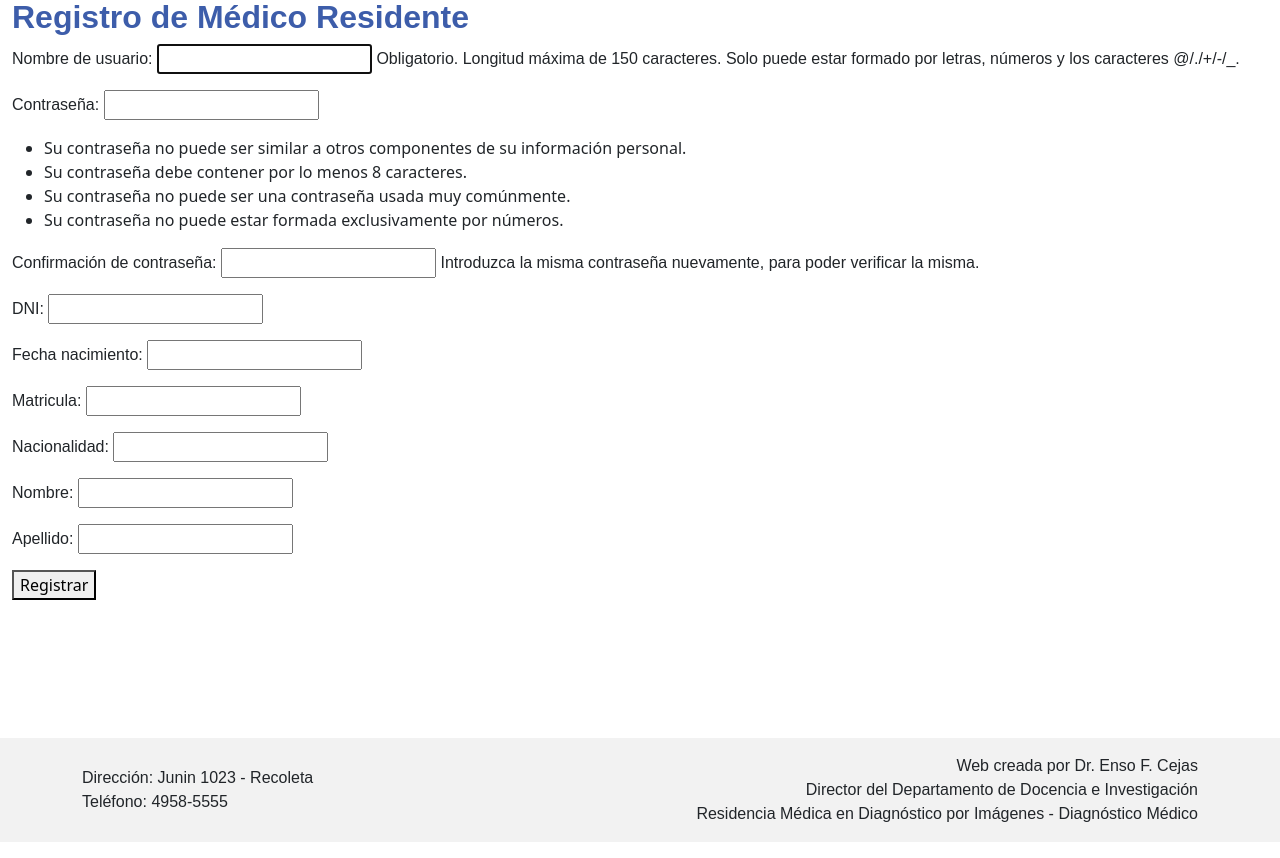
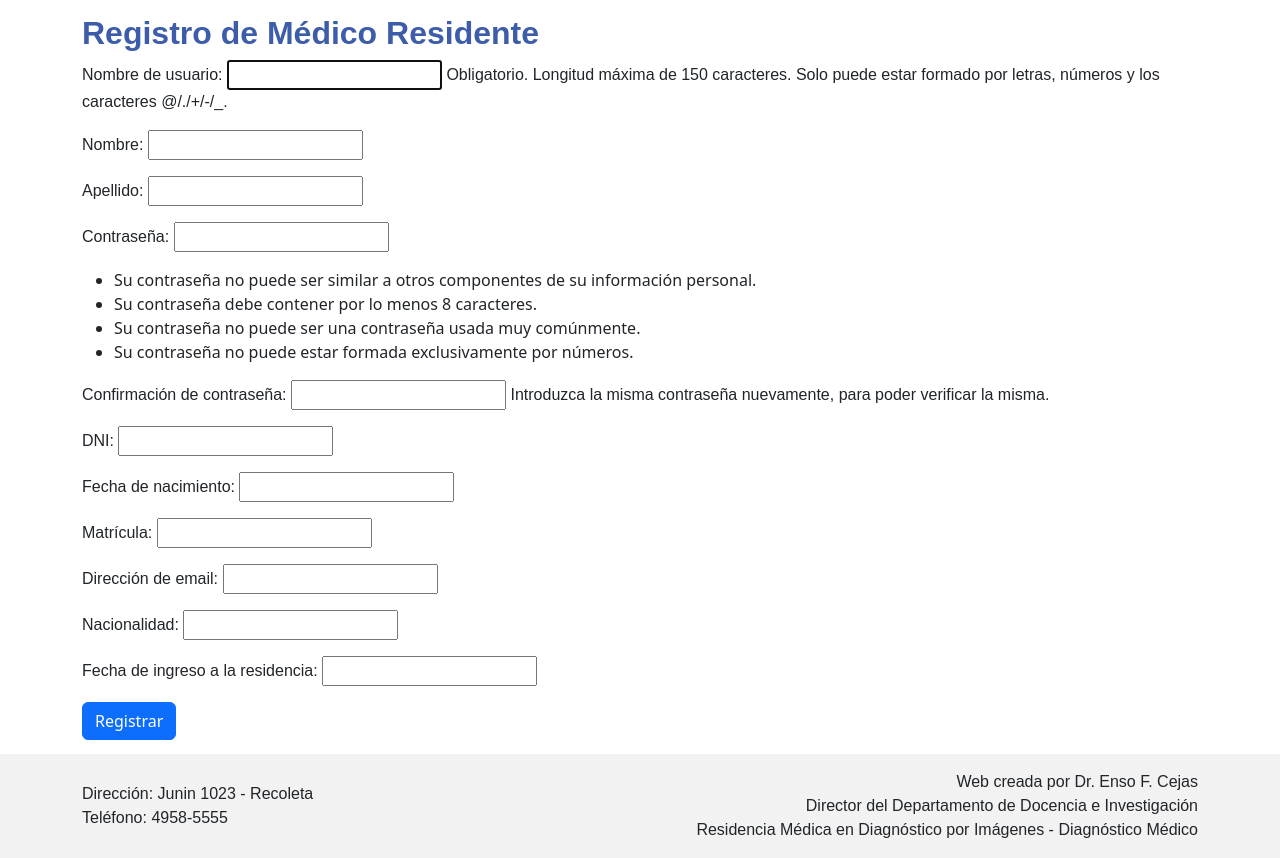
Before and after one commit to efcejas/MyProyectoWeb, a Django app: page /register/ in a window 1280 px wide. Shown: the part 170-1028 px from the top of the page. Run offline with Django 4.2, Linux system fonts and the light colour scheme; some web fonts are replaced; grey boxes are pictures that could not be loaded.

Commit message:
Actualizar modelos y formularios para MedicoStaff

```diff
--- a/residentesdm/admin.py
+++ b/residentesdm/admin.py
@@ -1,6 +1,7 @@
 from django.contrib import admin
-from .models import Sede, Residente, MedicoResidente
+from .models import Sede, Residente, MedicoResidente, MedicoStaff
 
 admin.site.register(Sede,)
 admin.site.register(Residente,)
 admin.site.register(MedicoResidente,)
+admin.site.register(MedicoStaff,)
--- a/residentesdm/forms.py
+++ b/residentesdm/forms.py
@@ -1,6 +1,6 @@
 from django import forms
 from django.contrib.auth.forms import UserCreationForm
-from .models import Sede, Residente, MedicoResidente
+from .models import Sede, Residente, MedicoResidente, MedicoStaff
 import re
 from django.core.exceptions import ValidationError
 
@@ -9,7 +9,19 @@ from django.core.exceptions import ValidationError
 class MedicoResidenteForm(UserCreationForm):
     class Meta:
         model = MedicoResidente
-        fields = ['username', 'password1', 'password2', 'DNI', 'fecha_nacimiento', 'matricula', 'nacionalidad', 'first_name', 'last_name']
+        fields = ['username', 'first_name', 'last_name', 'password1', 'password2', 'DNI', 'fecha_nacimiento', 'matricula', 'email', 'nacionalidad', 'fecha_ingreso']
+
+    def __init__(self, *args, **kwargs):
+        super(MedicoResidenteForm, self).__init__(*args, **kwargs)
+        self.fields['matricula'].label = "Matrícula"
+        self.fields['fecha_nacimiento'].label = "Fecha de nacimiento"
+        self.fields['fecha_ingreso'].label = "Fecha de ingreso a la residencia"
+
+class MedicoStaffForm(UserCreationForm):
+    class Meta:
+        model = MedicoStaff
+        fields = ['username', 'first_name', 'last_name', 'password1', 'password2', 'DNI', 'email']
+
 
 # Acá van los formularios de las sedes y demás
 
--- a/residentesdm/models.py
+++ b/residentesdm/models.py
@@ -11,6 +11,22 @@ class MedicoResidente(User):
     fecha_nacimiento = models.DateField()
     matricula = models.CharField(max_length=6, unique=True)
     nacionalidad = models.CharField(max_length=200)
+    fecha_ingreso = models.DateField()
+
+    def save(self, *args, **kwargs):
+        # Formatear el DNI antes de guardarlo
+        self.DNI = '{}.{}.{}'.format(self.DNI[:2], self.DNI[2:5], self.DNI[5:])
+
+        # Formatear el nombre y apellido
+        self.first_name = self.first_name.capitalize()
+        self.last_name = self.last_name.capitalize()
+
+        super().save(*args, **kwargs)
+
+class MedicoStaff(User):
+    DNI = models.CharField(max_length=10, unique=True, primary_key=True)
+    fecha_nacimiento = models.DateField()
+
 
     def save(self, *args, **kwargs):
         # Formatear el DNI antes de guardarlo
--- a/residentesdm/templates/registration/register.html
+++ b/residentesdm/templates/registration/register.html
@@ -3,10 +3,12 @@
 {% block title %}Registro{% endblock %}
 
 {% block content %}
+<div class="container mb-3 mt-3">
     <h2>Registro de Médico Residente</h2>
     <form method="post">
         {% csrf_token %}
         {{ form.as_p }}
-        <button type="submit">Registrar</button>
+        <button type="submit" class="btn btn-primary">Registrar</button>
     </form>
+</div>
 {% endblock %}
```
Also changed, not shown: db.sqlite3, residentesdm/migrations/0003_medicoresidente_fecha_ingreso.py (added), residentesdm/migrations/0004_medicostaff.py (added).
